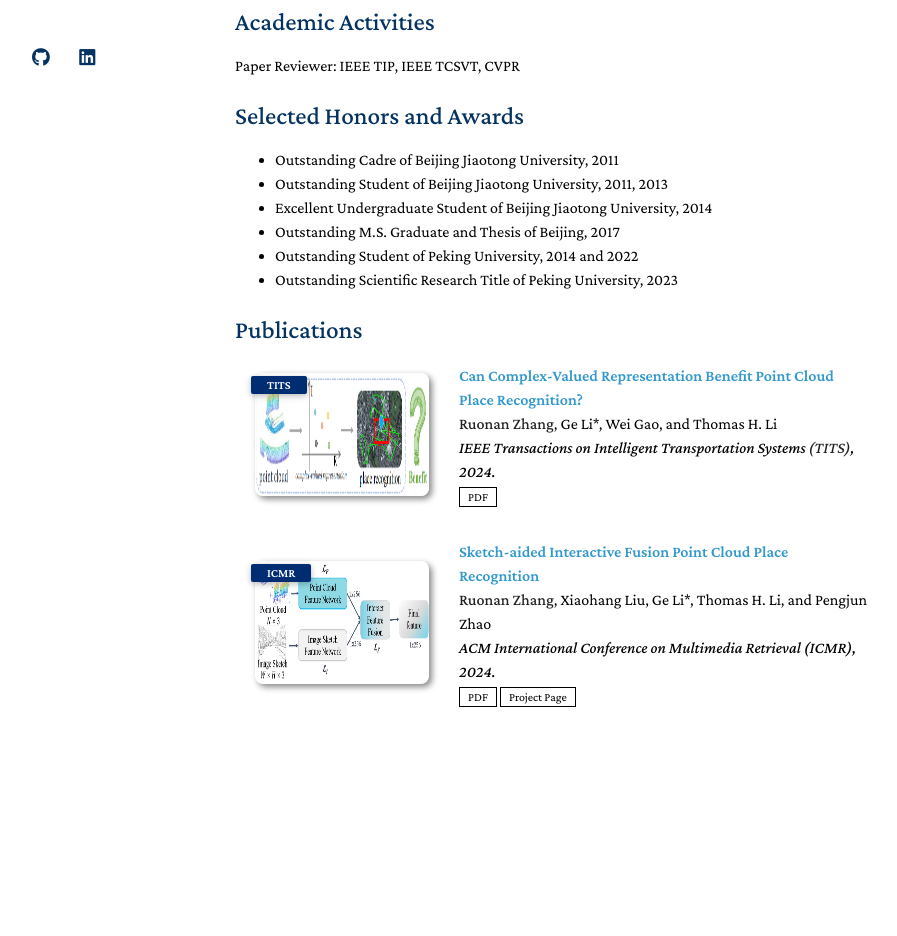
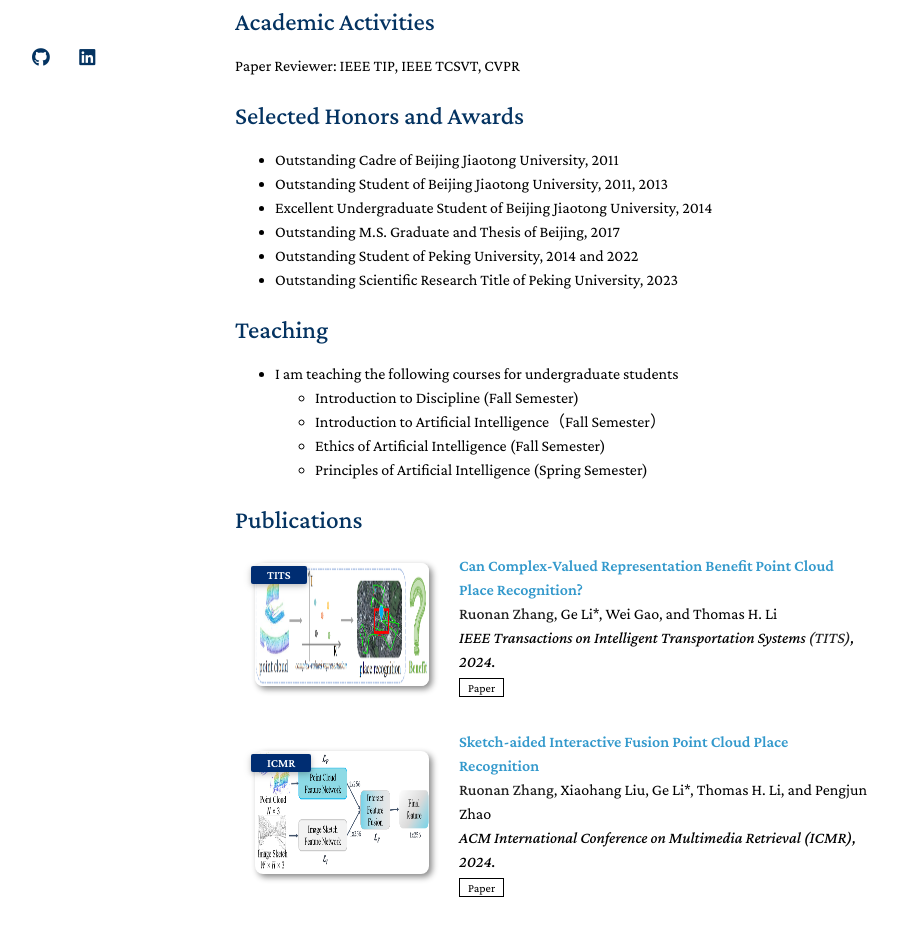
Before and after one commit to Smile232323/Smile232323.github.io, a Jekyll site: the page built from index.md, in a window 1280 px wide and 1400 px high, scrolled down 317 px. Shown: the part 376-1312 px from the top of the window, without its empty margins (235-1132 px from the left). Built offline with Jekyll 4.4.1, drawn with Linux system fonts in a browser that asks for light colours; a style sheet for code colours, icons or effects is not loaded; our own code applies the rules of GitHub Pages for plain Markdown files; before the commit the page ends 1527 px from its top, so only the background shows below that.

Commit message:
some changes

```diff
--- a/_config.yml
+++ b/_config.yml
@@ -8,9 +8,9 @@
 
 # Search Engine Optimization (SEO)
 # The following information is used to improve the website traffic from search engines, e.g., Google.
-keywords: Ruonan Zhang-张若楠
-description: Ruonan Zhang's personal Homepage.
-canonical: https://fjd2004711.github.io/test1.github.io/
+keywords: Ruonan Zhang,张若楠,Assistant Professor of Ningxia University
+description: Ruonan Zhang's Homepage.
+canonical: https://fjd2004711.github.io/
 
 # Links
 # If you don't need one of them, you may delete the corresponding line.
--- a/_includes/publications.md
+++ b/_includes/publications.md
@@ -24,6 +24,9 @@
       {% if link.pdf %}
       <a href="{{ link.pdf }}" class="btn btn-sm z-depth-0" role="button" target="_blank" style="font-size:12px;">PDF</a>
       {% endif %}
+      {% if link.Paper %}
+      <a href="{{ link.Paper }}" class="btn btn-sm z-depth-0" role="button" target="_blank" style="font-size:12px;">Paper</a>
+      {% endif %}
       {% if link.code %}
       <a href="{{ link.code }}" class="btn btn-sm z-depth-0" role="button" target="_blank" style="font-size:12px;">Code</a>
       {% endif %}
--- a/index.md
+++ b/index.md
@@ -39,6 +39,14 @@
 - Outstanding Student of Peking University, 2014 and 2022
 - Outstanding Scientific Research Title of Peking University, 2023
 
+## Teaching
+
+- I am teaching the following courses for undergraduate students
+    - Introduction to Discipline (Fall Semester)
+    - Introduction to Artificial Intelligence（Fall Semester）
+    - Ethics of Artificial Intelligence (Fall Semester)
+    - Principles of Artificial Intelligence (Spring Semester)
+
 
 
 {% include_relative _includes/publications.md %}
```
Also changed, not shown: _data/publications.yml (+5 -3 lines).
